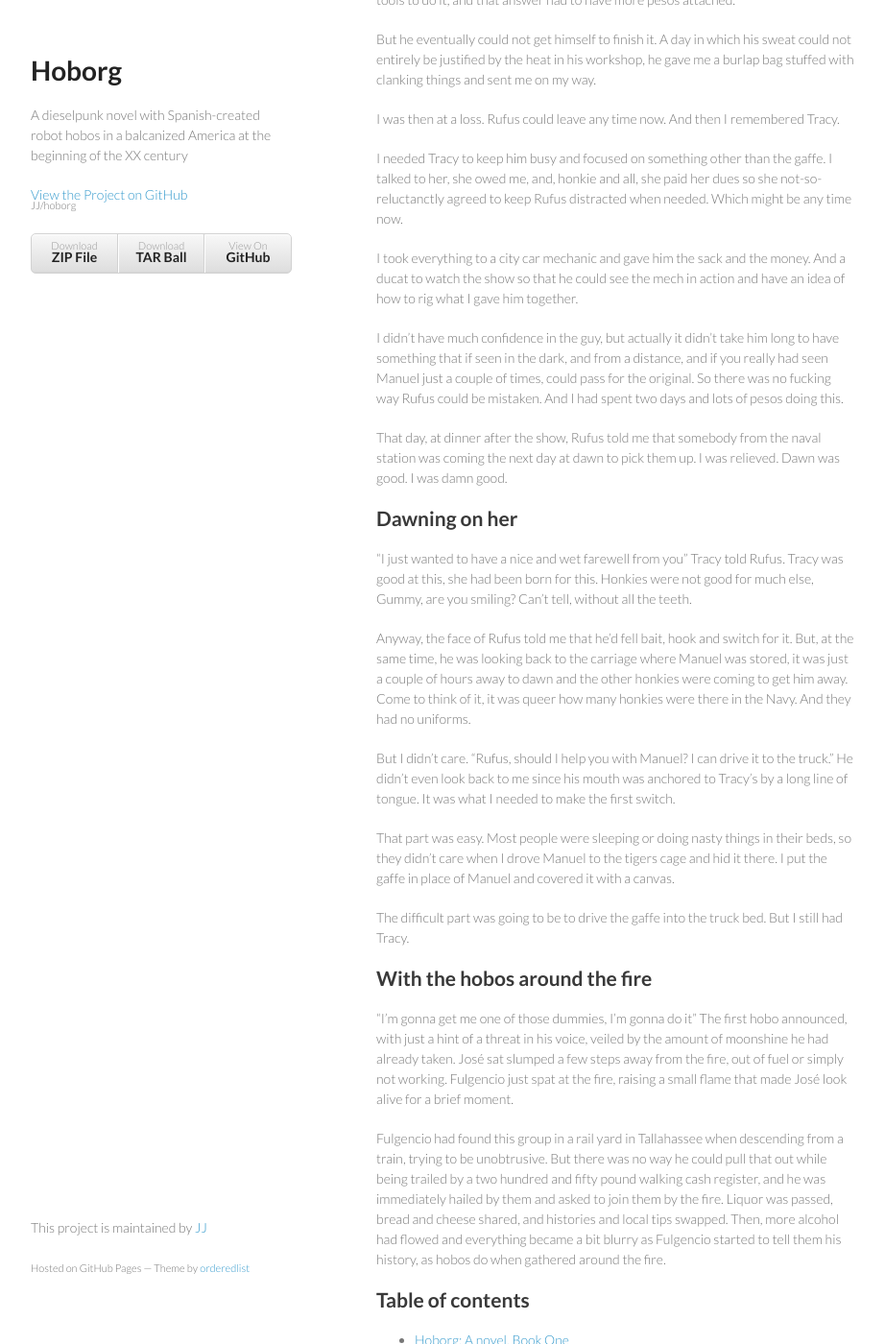
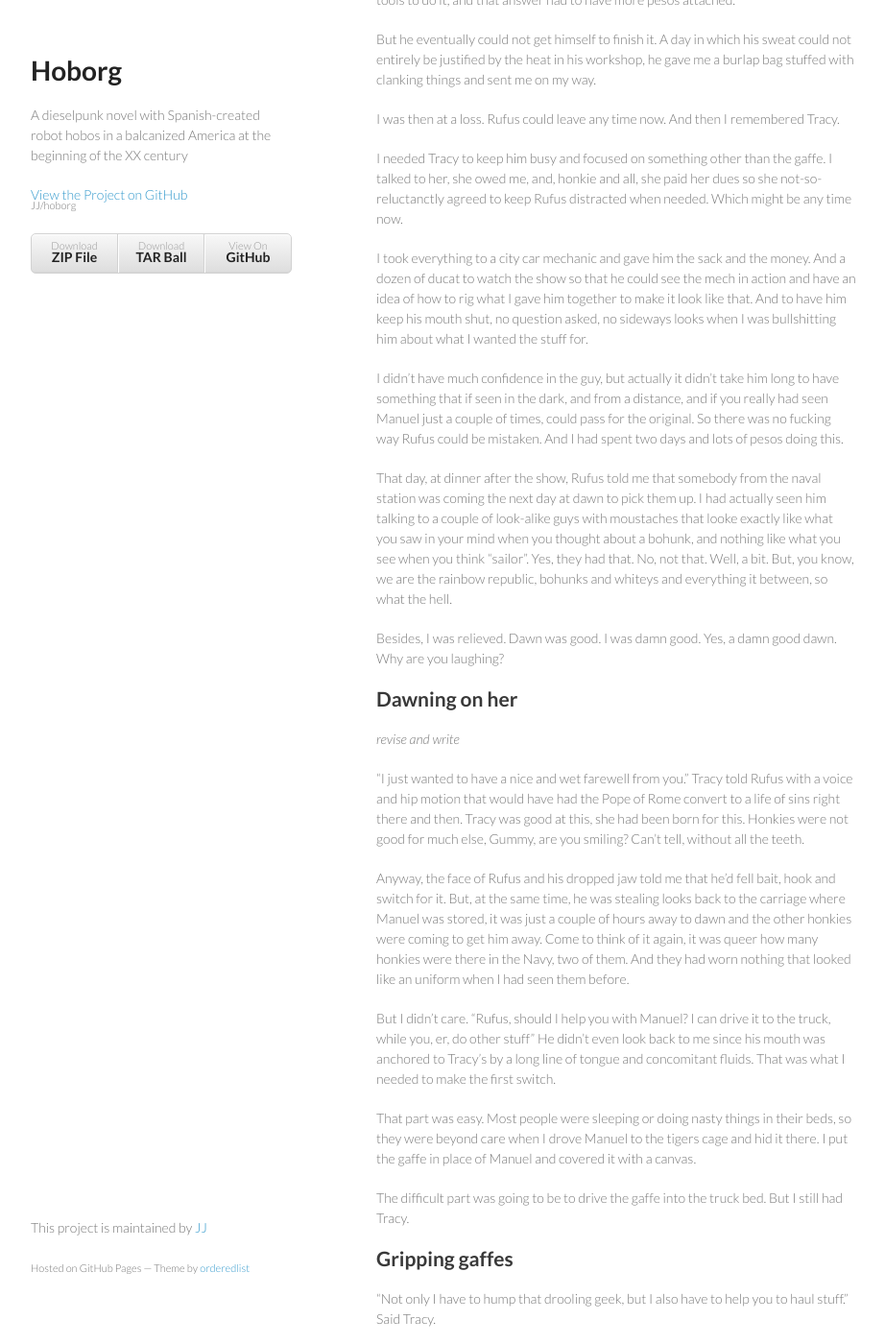
Before and after one commit to JJ/hoborg, a Jekyll site: the page built from text/text.md, in a window 1280 px wide and 1400 px high, scrolled down 34874 px. Shown: the whole window at 96% size, without its empty margins (178-1100 px from the left). Built offline with Jekyll 4.4.1, drawn with Linux system fonts in a browser that asks for light colours; some of the changed text lies outside the part shown.

Commit message:
Sync text/text.md from master to gh-pages

```diff
--- a/text/text.md
+++ b/text/text.md
@@ -1943,8 +1943,11 @@ paid her dues so she not-so-reluctanctly agreed to keep Rufus
 distracted when needed. Which might be any time now.
 
 I took everything to a city car mechanic and gave him the sack and the
-money. And a ducat to watch the show so that he could see the mech in
-action and have an idea of how to rig what I gave him together.
+money. And a dozen of ducat to watch the show so that he could see the mech in
+action and have an idea of how to rig what I gave him together to make
+it look like that. And to have him keep his mouth shut, no question
+asked, no sideways looks when I was bullshitting him about what I
+wanted the stuff for.
 
 I didn't have much confidence in the guy, but actually it didn't take
 him long to have something that if seen in the dark,
@@ -1955,36 +1958,97 @@ doing this.
 
 That day, at dinner after the show, Rufus told me that somebody from
 the naval station was coming the next day at dawn to pick them up. I
-was relieved. Dawn was good. I was damn good.
+had actually seen him talking to a couple of look-alike guys with
+moustaches that looke exactly like what you saw in your mind when you
+thought about a bohunk, and nothing like what you see when you think
+"sailor". Yes, they had that. No, not that. Well, a bit. But, you
+know, we are the rainbow republic, bohunks and whiteys and everything
+it between, so what the hell.
+
+Besides, I
+was relieved. Dawn was good. I was damn good.  Yes, a damn good
+dawn. Why are you laughing?
 
 
 Dawning on her
 --------------------
-
-"I just wanted to have a nice and wet farewell from you" Tracy told
-Rufus. Tracy  was good at this, she had been born for
+*revise and write*
+
+"I just wanted to have a nice and wet farewell from you." Tracy told
+Rufus with a voice and hip motion that would have had the Pope of Rome
+convert to a life of sins right there and then. Tracy  was good at this, she had been born for
 this. Honkies were not good for much else, Gummy, are you smiling?
 Can't tell, without all the teeth.
 
-Anyway, the face of Rufus told me that he'd fell bait, hook and switch
-for it.  But, at the same time, he was looking back to the carriage
+Anyway, the face of Rufus and his dropped jaw told me that he'd fell bait, hook and switch
+for it.  But, at the same time, he was stealing looks back to the carriage
 where Manuel was stored, it was just a couple of hours away to dawn
 and the other honkies were coming to get him away. Come to think of
-it, it was queer how many honkies were there in the Navy. And they
-had no uniforms.
+it again, it was queer how many honkies were there in the Navy, two of them. And they
+had worn nothing that looked like an uniform when I had seen them before.
 
 But I didn't care. "Rufus, should I help you with Manuel? I can drive
-it to the truck." He didn't even look back to me since his mouth was anchored to
-Tracy's by a long line of tongue. It was what I needed to make the
+it to the truck, while you, er, do other stuff" He didn't even look back to me since his mouth was anchored to
+Tracy's by a long line of tongue and concomitant fluids. That was what I needed to make the
 first switch.
 
 That part was easy. Most people were sleeping or doing nasty things in
-their beds, so they didn't care when I drove Manuel to the tigers cage
+their beds, so they were beyond care when I drove Manuel to the tigers cage
 and hid it there. I put the gaffe in place of Manuel and covered it
 with a canvas.
 
 The difficult part was going to be to drive the gaffe into the truck bed. But I
 still had Tracy.
+
+Gripping gaffes
+--------------------
+
+"Not only I have to hump that drooling geek, but I also have to help
+you to haul stuff." Said Tracy.
+
+"You owe me." I told her. She opened her mouth to say something. Then
+she closed. She looked lovely when she did that. Then she opened it
+again and she stopped looking anything like lovely.
+
+"How much do you reckon I still owe you?" she said, crooking her mouth
+and joining her eyebrows until they formed a thick bush in the middle
+or her forehead. In fact, whe had a single eyebrow, so frowning made
+her look as if she had a moustache. Which, come to think of it, she
+also had. Man, do cracker women have hair in all the wrong places...
+
+So well, she helped me to carry the gaffe to the truck bed; a truck
+that didn't look either like a Navy truck, but who knows actually what
+Navy trucks look like. I had seen the sailors coming off it, maybe to
+have a quickie with the girls as the sailors are wont to, yes, Gummy,
+as any man does, well, whatever, they were not there and we managed
+with a bit of work and a few ropes to load it up the truck and stow it
+there.
+
+We were finishing when the light was starting to shine in the horizon
+and the circus was, lazily, coming out of their wagons and rummaging
+through the grounds to start their daily chores. I could hear the
+elephants baying and the horses neigh but yawns were even louder. I
+could also smell animal smells and tobacco smells and could hear and
+smell at the same time the sound of fat on frying pans. A new day
+kicking sand in the circus, a day less for me.
+
+Tracy vanished with a yawn and left me loitering around the truck. The
+sailors came back after a while, buttoning their pants, laughing and
+giving each other palm strikes in the back. Happy and sleepy, just the
+way I wanted them, and in pretty much the same shape Rufus showed up a
+while after that.
+
+But the sun was already over the horizon and that's a situation in
+which gaffes shine just the way they are: humbugs, hoaxes and plainly
+not the thing they're supposed to be. So I had to make them not look
+under the burlap.
+
+Easier said than done. No, Captain, I couldn't hit them, they were
+three and I was one. No, Duke, I couldn't bribe them, my pesos had run
+out and I only had the money I had managed to oach when handing the
+popper.
+
+*revise and write*
 
 
 
```
